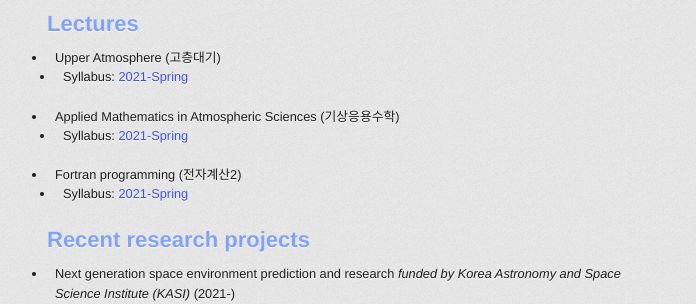
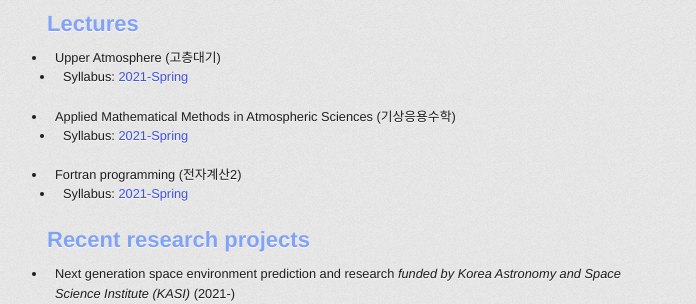
Before and after one commit to undivided0523/undivided0523.github.io, a Jekyll site: the page built from index.md, in a window 1280 px wide and 900 px high, scrolled down 777 px. Shown: the part 151-455 px from the top of the window, without its empty margins (283-979 px from the left). Built offline with Jekyll 4.4.1, drawn with Linux system fonts in a browser that asks for light colours; some web fonts are replaced; our own code applies the rules of GitHub Pages for plain Markdown files.

Commit message:
v0.20.39

```diff
--- a/index.md
+++ b/index.md
@@ -38,7 +38,7 @@ This page describes In-Sun's contact info, careers, research interest, lectures
 
 * Upper Atmosphere (고층대기)
   *  Syllabus: [2021-Spring](/lectures/upperatm_2021spring.pdf)
-* Applied Mathematics in Atmospheric Sciences (기상응용수학)
+* Applied Mathematical Methods in Atmospheric Sciences (기상응용수학)
   * Syllabus: [2021-Spring](/lectures/appmathatm_2021spring.pdf)
 * Fortran programming (전자계산2)
   * Syllabus: [2021-Spring](/lectures/fortran_2021spring.pdf)
```
